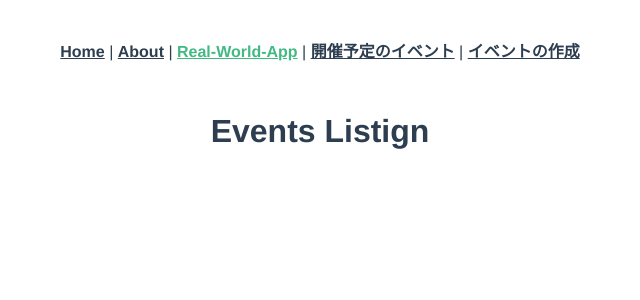
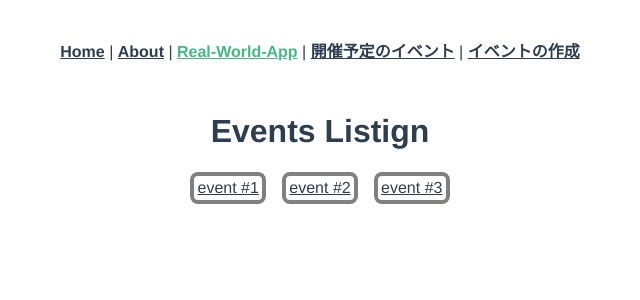
Before and after one commit to Solenoidal/vue_apps, a Vue app in the folder 02_real_world_app/: page /real-world-app in a window 1280 px wide. Shown: the top 300 px of the page, without its empty margins (320-960 px from the left). Built offline with nearby package versions, Linux system fonts and the light colour scheme.

Commit message:
add/parameters, script, style

```diff
--- a/02_real_world_app/src/views/EventList.vue
+++ b/02_real_world_app/src/views/EventList.vue
@@ -1,5 +1,34 @@
 <template>
   <div>
     <h1>Events Listign</h1>
+    <div v-for="{ id } in events" :key="id" class="event">
+      <router-link :to="{ name: 'event-show', params: { id } }">
+        event #{{ id }}
+      </router-link>
+    </div>
   </div>
 </template>
+
+<script>
+export default {
+  data() {
+    return {
+      events: [{ id: 1 }, { id: 2 }, { id: 3 }]
+    };
+  }
+};
+</script>
+>
+<style>
+.event {
+  display: inline-block;
+  box-sizing: border-box;
+  border: 0.25rem solid gray;
+  margin: 0 0.5rem;
+  padding: 0.2rem;
+  border-radius: 0.5rem;
+}
+.event a {
+  color: #2c3e50;
+}
+</style>
--- a/02_real_world_app/src/views/EventShow.vue
+++ b/02_real_world_app/src/views/EventShow.vue
@@ -1,5 +1,11 @@
 <template>
   <div>
-    <h1>Showing event #1</h1>
+    <h1>Showing event #{{ id }}</h1>
   </div>
 </template>
+
+<script>
+export default {
+  props: ["id"]
+};
+</script>
```
